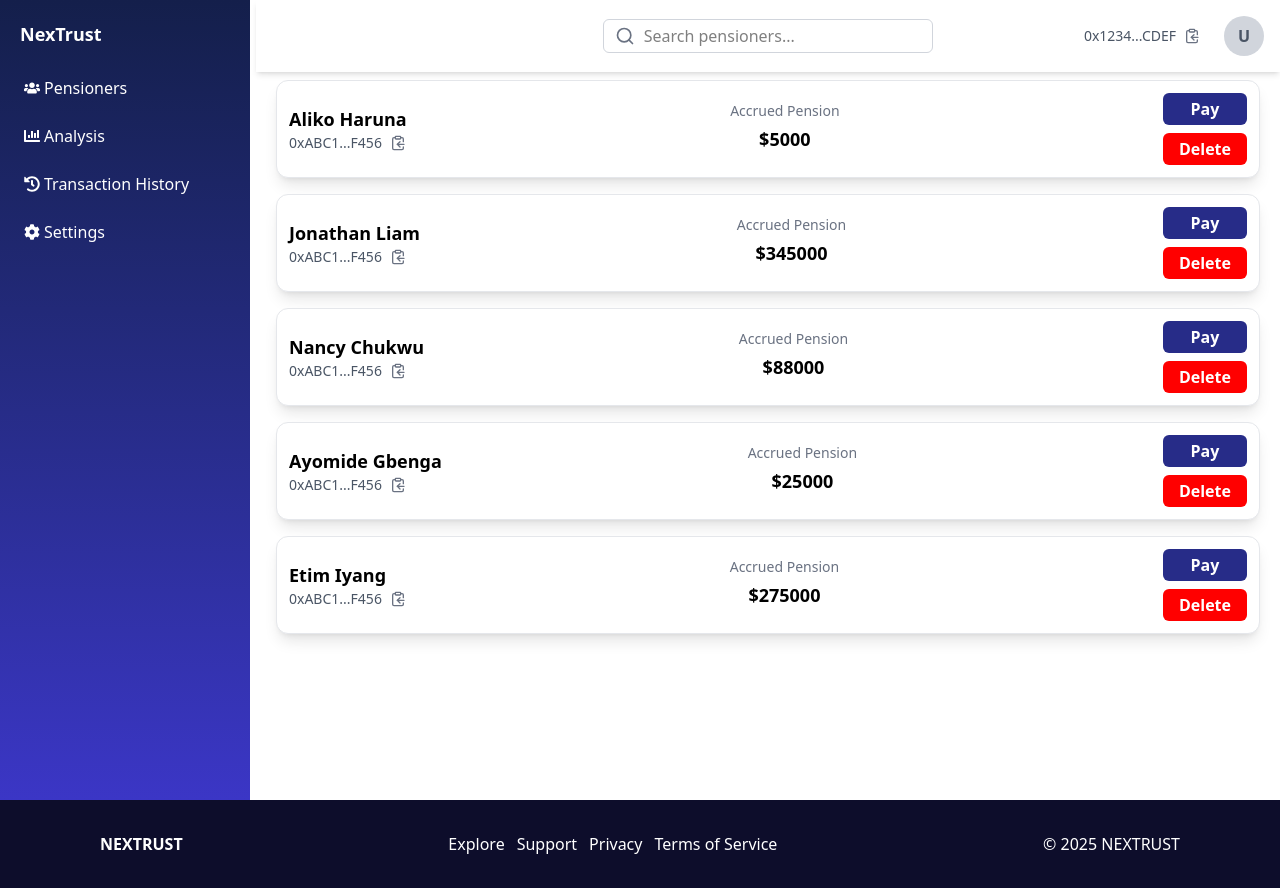
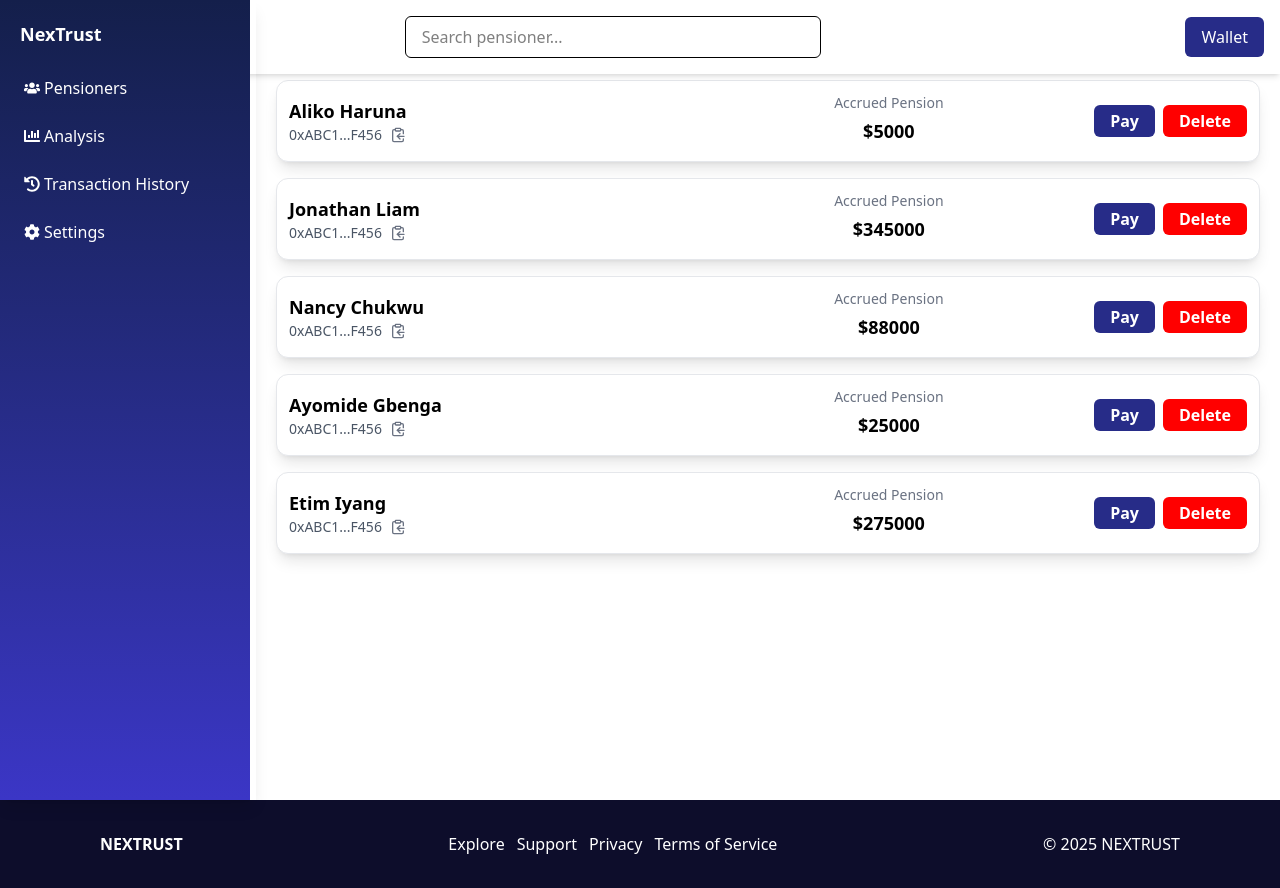
Before and after one commit to Yisaterese/nextTrust, a React (Vite) app: page /dashboard in a window 1280 px wide. Built offline with nearby package versions, Linux system fonts and the light colour scheme.

Commit message:
added styles to the organiser dashboard

```diff
--- a/src/Component/organisation/pensioners.jsx
+++ b/src/Component/organisation/pensioners.jsx
@@ -12,9 +12,9 @@ const PensionCard = ({ username, walletAddress, pensionAmount }) => {
     };
 
     return (
-        <div className=" flex items-center  justify-between bg-white shadow-lg rounded-xl p-3 w-full border border-gray-200 mb-4">
+        <div className="flex flex-wrap items-center justify-between bg-white shadow-lg rounded-xl p-3 w-full border border-gray-200 mb-4 gap-4 sm:gap-2">
             {/* Left Side - Username & Wallet Address */}
-            <div className=" block">
+            <div className="w-full sm:w-auto flex-1 min-w-[180px]">
                 <p className="text-lg font-semibold">{username}</p>
                 <div className="flex items-center gap-2 text-sm text-gray-600">
                     <span>{walletAddress.slice(0, 6)}...{walletAddress.slice(-4)}</span>
@@ -25,17 +25,17 @@ const PensionCard = ({ username, walletAddress, pensionAmount }) => {
             </div>
 
             {/* Middle - Accrued Pension Amount */}
-                <div className="text-center block px-4">
+            <div className="w-full sm:w-auto text-center flex-1 min-w-[120px]">
                 <p className="text-gray-500 text-sm">Accrued Pension</p>
-                    <div className=" py-1 rounded-md font-bold text-lg">
+                <div className="py-1 rounded-md font-bold text-lg">
                     ${pensionAmount}
                 </div>
             </div>
 
             {/* Right Side - Buttons */}
-                <div className="flex flex-col gap-2">
-                    <Button color="#272c88" className="w-full">Pay</Button>
-                    <Button color="red" className="w-full">Delete</Button>
+            <div className="w-full sm:w-auto flex flex-col sm:flex-row gap-2">
+                <Button color="#272c88" className="w-full sm:w-auto">Pay</Button>
+                <Button color="red" className="w-full sm:w-auto">Delete</Button>
             </div>
         </div>
     );
--- a/src/lists/list.js
+++ b/src/lists/list.js
@@ -1,5 +1,10 @@
+
+
+
 export const pensioners = [
-    { id: 1, name: "John Doe", age: 65 },
-    { id: 2, name: "Jane Smith", age: 70 },
-    { id: 3, name: "Robert Brown", age: 68 },
+    { id: 1, username: "Aliko Haruna", walletAddress: "0xABC123DEF456", pensionAmount: "5000" },
+    { id: 2, username: "Jonathan Liam", walletAddress: "0xABC123DEF456", pensionAmount: "345000" },
+    { id: 3, username: "Nancy Chukwu", walletAddress: "0xABC123DEF456", pensionAmount: "88000" },
+    { id: 4, username: "Ayomide Gbenga", walletAddress: "0xABC123DEF456", pensionAmount: "25000" },
+    { id: 5, username: "Etim Iyang", walletAddress: "0xABC123DEF456", pensionAmount: "275000" },
 ];
--- a/src/pages/organisational/organisation_dashboard.jsx
+++ b/src/pages/organisational/organisation_dashboard.jsx
@@ -1,65 +1,102 @@
 import { useState } from "react";
 import SideNav from "../../Component/SideNav.jsx";
 import PensionCard from "../../Component/organisation/pensioners.jsx";
-import ProfileHeader from "../../Component/profile.jsx";
+import { Menu, X } from "lucide-react";
+import { pensioners } from "../../lists/list.js";
 
 function Dashboard() {
     const [activeComponent, setActiveComponent] = useState("pensioners");
-    const [searchQuery, setSearchQuery] = useState("");
+    const [sideNavOpen, setSideNavOpen] = useState(false); // Control SideNav visibility
+    const [walletOpen, setWalletOpen] = useState(false); // Control Wallet dropdown visibility
+    const [searchTerm, setSearchTerm] = useState(""); // Store search input
 
-    const pensioners = [
-        { id: 1, username: "Aliko Haruna", walletAddress: "0xABC123DEF456", pensionAmount: "5000" },
-        { id: 2, username: "Jonathan Liam", walletAddress: "0xABC123DEF456", pensionAmount: "345000" },
-        { id: 3, username: "Nancy Chukwu", walletAddress: "0xABC123DEF456", pensionAmount: "88000" },
-        { id: 4, username: "Ayomide Gbenga", walletAddress: "0xABC123DEF456", pensionAmount: "25000" },
-        { id: 5, username: "Etim Iyang", walletAddress: "0xABC123DEF456", pensionAmount: "275000" },
-    ];
+    // Wallet details (set dynamically)
+    const [walletName, setWalletName] = useState("Organisation");
+    const [walletBalance, setWalletBalance] = useState("₦500,000");
+    const [walletAddress, setWalletAddress] = useState("0xABC123DEF456");
 
-    const currentUser = {
-
-        walletAddress: "0x1234567890ABCDEF",
-        balance: "100000",
-    };
-
-    // Filter pensioners based on search query
-    const filteredPensioners = pensioners.filter((p) =>
-        p.username.toLowerCase().includes(searchQuery.toLowerCase())
+    const filteredPensioners = pensioners.filter((pensioner) =>
+        pensioner.username.toLowerCase().replace(/\s/g, "").includes(searchTerm.toLowerCase().replace(/\s/g, ""))
     );
 
     return (
         <div className="dashboard-container flex h-screen">
-            {/* Fixed Sidebar */}
-            <div className="fixed top-0 left-0 h-full w-64">
-                <SideNav setActiveComponent={setActiveComponent} />
+            {/* Navbar (For Small Screens) */}
+            <div className="fixed top-0 w-full bg-white shadow-md p-4 z-50 flex justify-between items-center ">
+                {/* Hamburger Menu */}
+                <button onClick={() => setSideNavOpen(true)} className="text-gray-700">
+                    <Menu size={24} />
+                </button>
+
+                {/* Centered Search Bar */}
+                <input
+                    type="text"
+                    placeholder="Search pensioner..."
+                    className="px-4 py-2 border rounded-md w-3/5 sm:w-1/3"
+                    value={searchTerm}
+                    onChange={(e) => setSearchTerm(e.target.value)}
+                />
+
+                {/* Wallet Button */}
+                <div className="relative">
+                    <button
+                        className="bg-[#272c88] text-white px-4 py-2 rounded-md"
+                        onClick={() => setWalletOpen(!walletOpen)}
+                    >
+                        Wallet
+                    </button>
+
+                    {/* Wallet Dropdown */}
+                    {walletOpen && (
+                        <div className="absolute right-0 mt-2 w-56 bg-white rounded-lg shadow-lg p-4 text-gray-700">
+                            <p className="font-semibold">Name: {walletName}</p>
+                            <p>Balance: {walletBalance}</p>
+                            <p className="truncate">Address: {walletAddress}</p>
+                        </div>
+                    )}
+                </div>
             </div>
 
-            {/* Scrollable Main Content */}
-            <div className="flex-1 ml-64 overflow-y-auto">
-                <div className="p-5 pt-20">
-                    <ProfileHeader
-                        username={currentUser.username}
-                        walletAddress={currentUser.walletAddress}
-                        balance={currentUser.balance}
-                        searchQuery={searchQuery}
-                        setSearchQuery={setSearchQuery} // Lift state up
-                    />
+            {/* SideNav (Overlay Mode on Small Screens) */}
+            <div
+                className={`fixed top-0 left-0 h-screen w-64 text-white shadow-lg z-50 transform ${
+                    sideNavOpen ? "translate-x-0" : "-translate-x-full"
+                } transition-transform duration-300 ease-in-out sm:translate-x-0 sm:block`}
+            >
+                {/* Close Button (Small Screens Only) */}
+                <button
+                    onClick={() => setSideNavOpen(false)}
+                    className="absolute top-4 right-4 text-white sm:hidden"
+                >
+                    <X size={24} />
+                </button>
+
+                {/* SideNav Menu Items */}
+                <SideNav setActiveComponent={setActiveComponent} className="h-full flex flex-col justify-center" />
+            </div>
+
+            {/* Click outside to close SideNav (Overlay Effect) */}
+            {sideNavOpen && (
+                <div
+                    className="fixed inset-0 bg-black opacity-50 z-40 sm:hidden"
+                    onClick={() => setSideNavOpen(false)}
+                ></div>
+            )}
+
+            {/* Main Content Area */}
+            <div className="flex-1 sm:ml-64 overflow-y-auto p-5 pt-20">
                 {activeComponent === "pensioners" && (
                     <div className="w-full space-y-4">
-                            {filteredPensioners.length > 0 ? (
-                                filteredPensioners.map((pensioner) => (
+                        {filteredPensioners.map((pensioner) => (
                             <PensionCard
                                 key={pensioner.id}
                                 username={pensioner.username}
                                 walletAddress={pensioner.walletAddress}
                                 pensionAmount={pensioner.pensionAmount}
                             />
-                                ))
-                            ) : (
-                                <p className="text-gray-500 text-center">No matching pensioners found.</p>
-                            )}
+                        ))}
                     </div>
                 )}
-                </div>
             </div>
         </div>
     );
```
Lines whose indentation alone changed are shown as unchanged.
